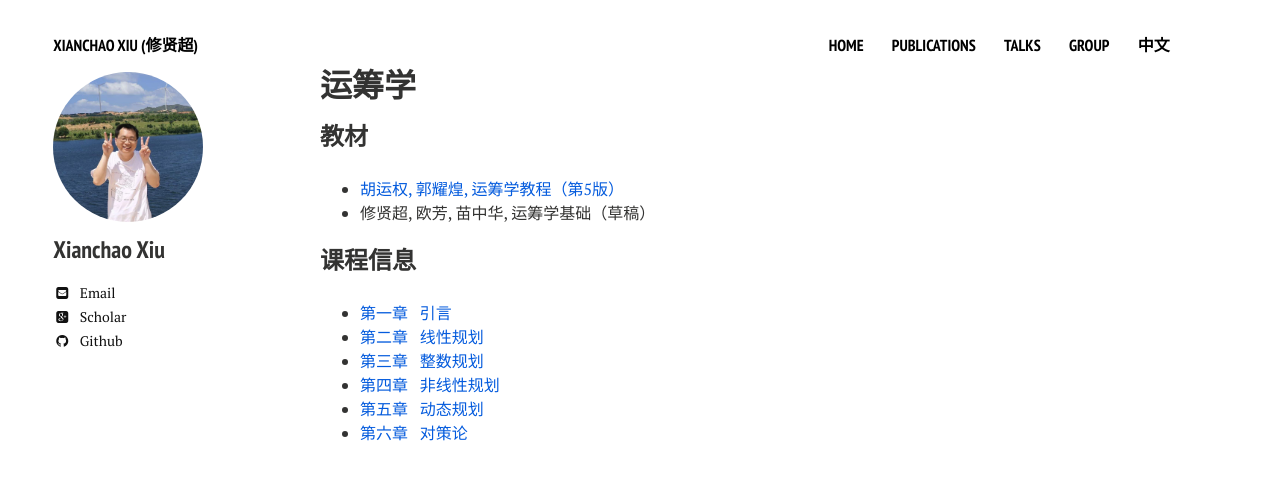
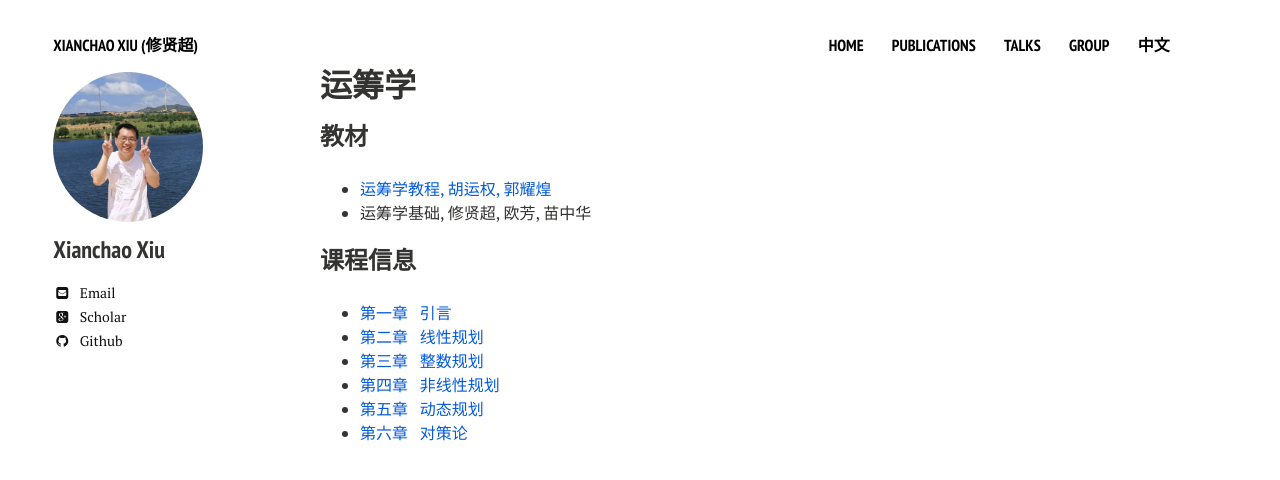
Before and after one commit to xianchaoxiu/xianchaoxiu.github.io, a Jekyll site: the page built from chinese/OR/index.md, in a window 1280 px wide. Shown: the top 480 px of the page. Built offline with Jekyll 4.4.1, drawn with Linux system fonts in a browser that asks for light colours; nearby versions of some CDN libraries.

Commit message:
Update index.md

```diff
--- a/chinese/OR/index.md
+++ b/chinese/OR/index.md
@@ -6,8 +6,8 @@ share: false
 ---
 
 ### 教材
-* <a href="https://item.jd.com/14020941.html" class="textlink" target="_blank"> 胡运权, 郭耀煌, 运筹学教程（第5版） </a><br>
-* 修贤超, 欧芳, 苗中华, 运筹学基础（草稿）<br>
+* <a href="https://item.jd.com/14020941.html" class="textlink" target="_blank"> 运筹学教程, 胡运权, 郭耀煌 </a><br>
+* 运筹学基础, 修贤超, 欧芳, 苗中华<br>
 
 
 
```
